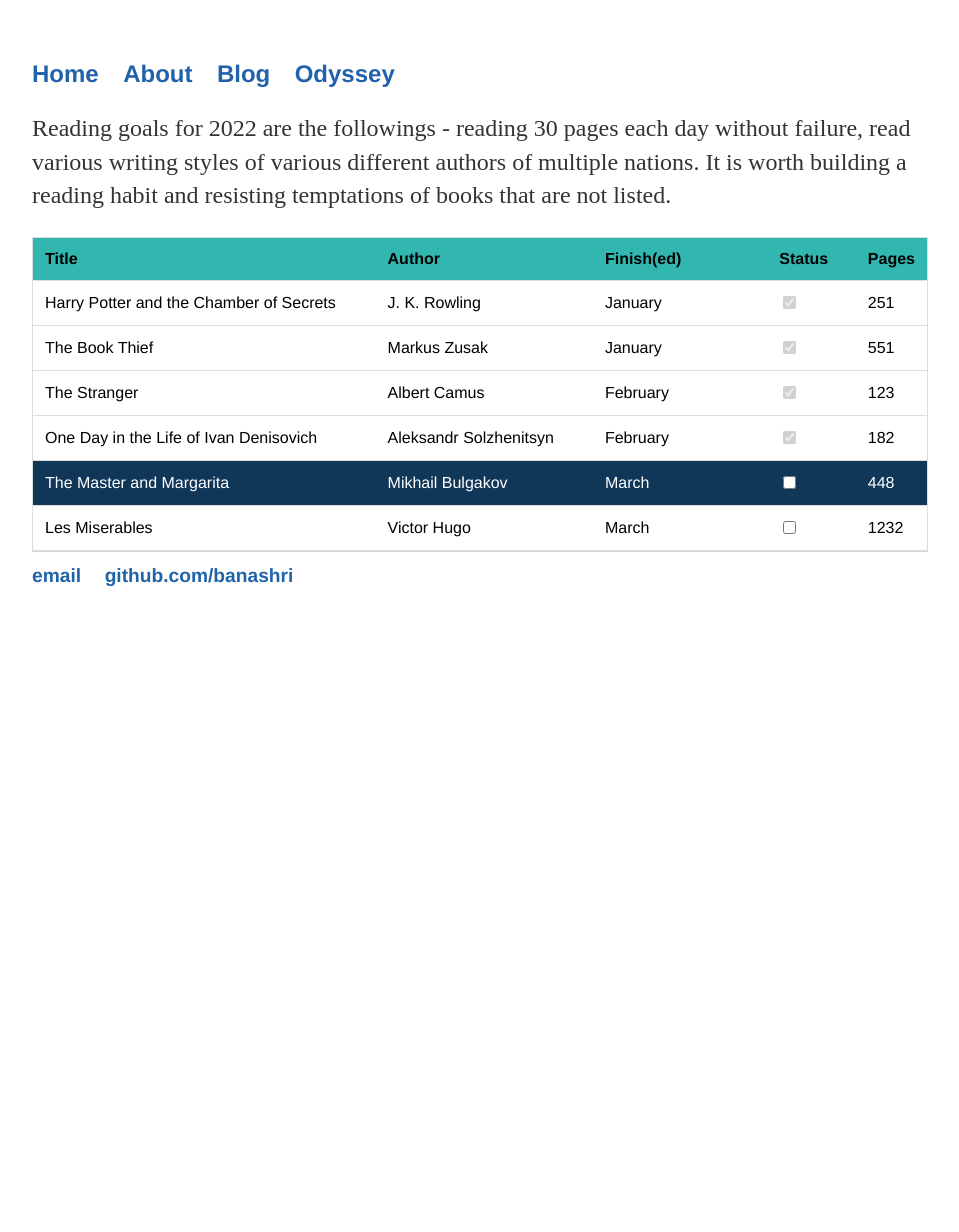
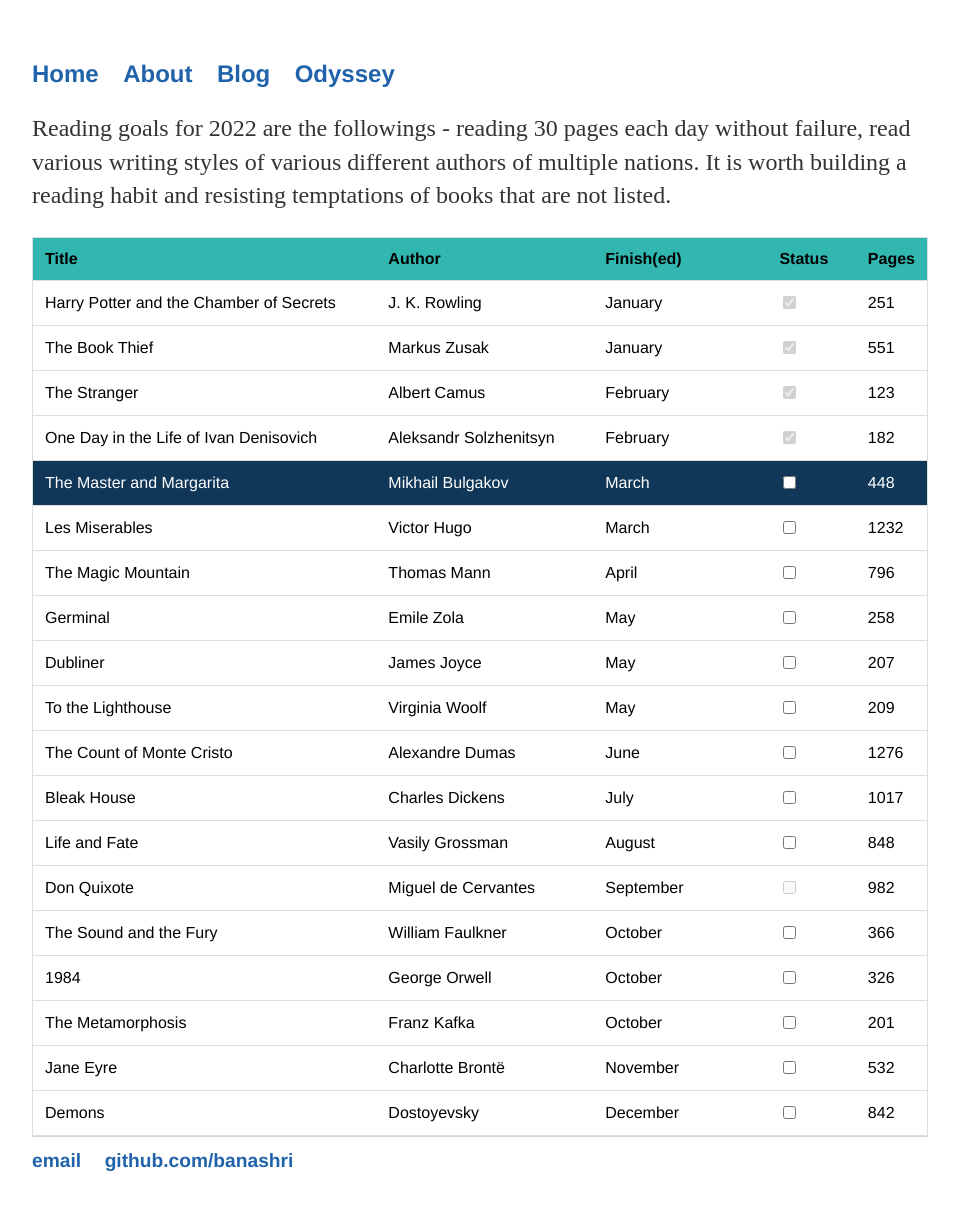
Before and after one commit to Banashri/banashri.github.io, a Jekyll site: the page built from books/2022.md, in a window 1280 px wide. Shown: the whole page, without its empty margins (160-1119 px from the left). Built offline with Jekyll 4.4.1, drawn with Linux system fonts in a browser that asks for light colours; before the commit the page ends 900 px from its top, so only the background shows below that.

Commit message:
practice

```diff
--- a/books/2022.md
+++ b/books/2022.md
@@ -59,7 +59,7 @@ building a reading habit and resisting temptations of books that are not listed.
     <td><input type="checkbox"/></td>
     <td>1232</td>
   </tr>
-  <!--<tr>
+  <tr>
     <td>The Magic Mountain</td>
     <td>Thomas Mann</td>
     <td>April</td>
@@ -149,9 +149,5 @@ building a reading habit and resisting temptations of books that are not listed.
     <td>December</td>
     <td><input type="checkbox"/></td>
     <td>842</td>
-  </tr>-->
+  </tr>
 </table>
-<!--
-**Worth to consider in the future**
-
-Pickwick Papers, Mrs. Dalloway, The Turn of the Screw -->
```
